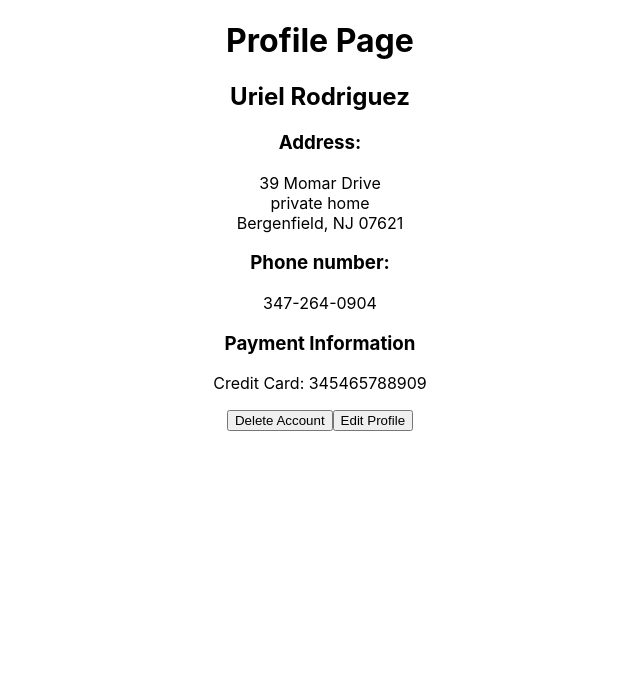
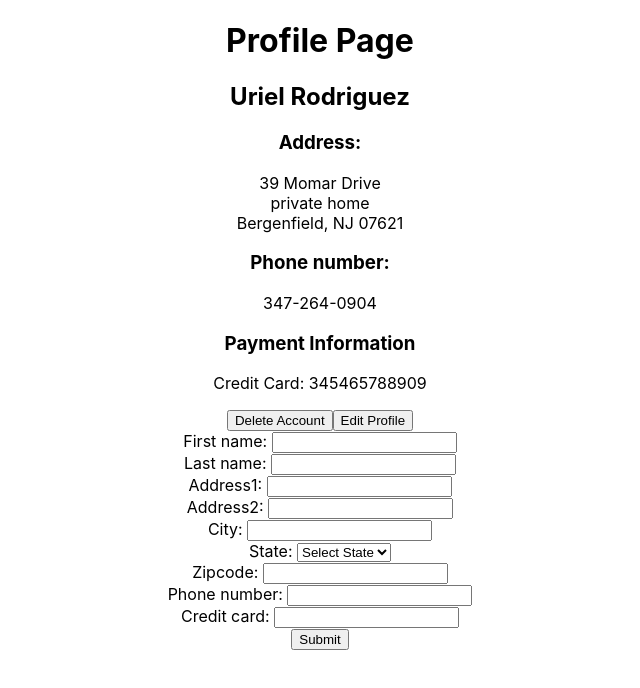
Before and after one commit to diana2341/mod4-sugarlips_cupcakes-client, a React (Create React App) app: page / in a window 1280 px wide. Shown: the top 688 px of the page, without its empty margins (320-960 px from the left). Built offline with nearby package versions, Linux system fonts and the light colour scheme.

Commit message:
create form for Form component

```diff
--- a/src/App.js
+++ b/src/App.js
@@ -3,6 +3,7 @@
 
 // testing
 import Profile from './components/Profile'
+import Form from './components/Form'
 
 class App extends Component {
 
@@ -17,6 +18,17 @@
       zipcode: "07621",
       phoneNumber: "347-264-0904",
       creditCard: "345465788909"
+    },
+    form: {
+      firstName: "",
+      lastName: "",
+      address1: "",
+      address2: "",
+      city: "",
+      state: "",
+      zipcode: "",
+      phoneNumber: "",
+      creditCard: ""
     }
   }
 
@@ -25,6 +37,7 @@
       <div className="App">
         <Profile
           currentUser={this.state.currentUser} />
+        < Form form={this.state.form}/>
       </div>
     )
   }
--- a/src/components/Form.js
+++ b/src/components/Form.js
@@ -0,0 +1,127 @@
+import React from 'react'
+
+const Form = props => {
+
+  const {firstName, lastName, address1, address2, city, zipcode, phoneNumber, creditCard} = props.form
+
+  return (
+    <div>
+      <form>
+        <label>First name: </label>
+        <input
+          onChange={null}
+          type="text"
+          name="firstName"
+          value={firstName}></input><br />
+
+        <label>Last name: </label>
+        <input
+          onChange={null}
+          type="text"
+          name="lastName"
+          value={lastName}></input><br />
+
+        <label>Address1: </label>
+        <input
+          onChange={null}
+          type="text"
+          name="address1"
+          value={address1}></input><br />
+
+        <label>Address2: </label>
+        <input
+          onChange={null}
+          type="text"
+          name="address2"
+          value={address2}></input><br />
+
+        <label>City: </label>
+        <input
+          onChange={null}
+          type="text"
+          name="city"
+          value={city}></input><br />
+
+        <label>State: </label>
+        <select onChange={null}>
+          <option>Select State</option>
+          <option name="state" value="AL">AL</option>
+          <option name="state" value="AK">AK</option>
+          <option name="state" value="AZ">AZ</option>
+          <option name="state" value="AR">AR</option>
+          <option name="state" value="CA">CA</option>
+          <option name="state" value="CO">CO</option>
+          <option name="state" value="CT">CT</option>
+          <option name="state" value="DE">DE</option>
+          <option name="state" value="FL">FL</option>
+          <option name="state" value="GA">GA</option>
+          <option name="state" value="HI">HI</option>
+          <option name="state" value="ID">ID</option>
+          <option name="state" value="IL">IL</option>
+          <option name="state" value="IN">IN</option>
+          <option name="state" value="IA">IA</option>
+          <option name="state" value="KS">KS</option>
+          <option name="state" value="KY">KY</option>
+          <option name="state" value="LA">LA</option>
+          <option name="state" value="ME">ME</option>
+          <option name="state" value="MD">MD</option>
+          <option name="state" value="MA">MA</option>
+          <option name="state" value="MI">MI</option>
+          <option name="state" value="MN">MN</option>
+          <option name="state" value="MS">MS</option>
+          <option name="state" value="MO">MO</option>
+          <option name="state" value="MT">MT</option>
+          <option name="state" value="NE">NE</option>
+          <option name="state" value="NV">NV</option>
+          <option name="state" value="NH">NH</option>
+          <option name="state" value="NJ">NJ</option>
+          <option name="state" value="NM">NM</option>
+          <option name="state" value="NY">NY</option>
+          <option name="state" value="NC">NC</option>
+          <option name="state" value="ND">ND</option>
+          <option name="state" value="OH">OH</option>
+          <option name="state" value="OK">OK</option>
+          <option name="state" value="OR">OR</option>
+          <option name="state" value="PA">PA</option>
+          <option name="state" value="RI">RI</option>
+          <option name="state" value="SC">SC</option>
+          <option name="state" value="SD">SD</option>
+          <option name="state" value="TN">TN</option>
+          <option name="state" value="TX">TX</option>
+          <option name="state" value="UT">UT</option>
+          <option name="state" value="VT">VT</option>
+          <option name="state" value="VA">VA</option>
+          <option name="state" value="WA">WA</option>
+          <option name="state" value="WV">WV</option>
+          <option name="state" value="WI">WI</option>
+          <option name="state" value="WY">WY</option>
+        </select><br />
+
+        <label>Zipcode: </label>
+        <input
+          onChange={null}
+          type="text"
+          name="zipcode"
+          value={zipcode}></input><br />
+
+        <label>Phone number: </label>
+        <input
+          onChange={null}
+          type="text"
+          name="phoneNumber"
+          value={phoneNumber}></input><br />
+
+        <label>Credit card: </label>
+        <input
+          onChange={null}
+          type="text"
+          name="creditCard"
+          value={creditCard}></input><br />
+
+        <input type="submit" value="Submit"/>
+      </form>
+    </div>
+  )
+}
+
+export default Form
```
